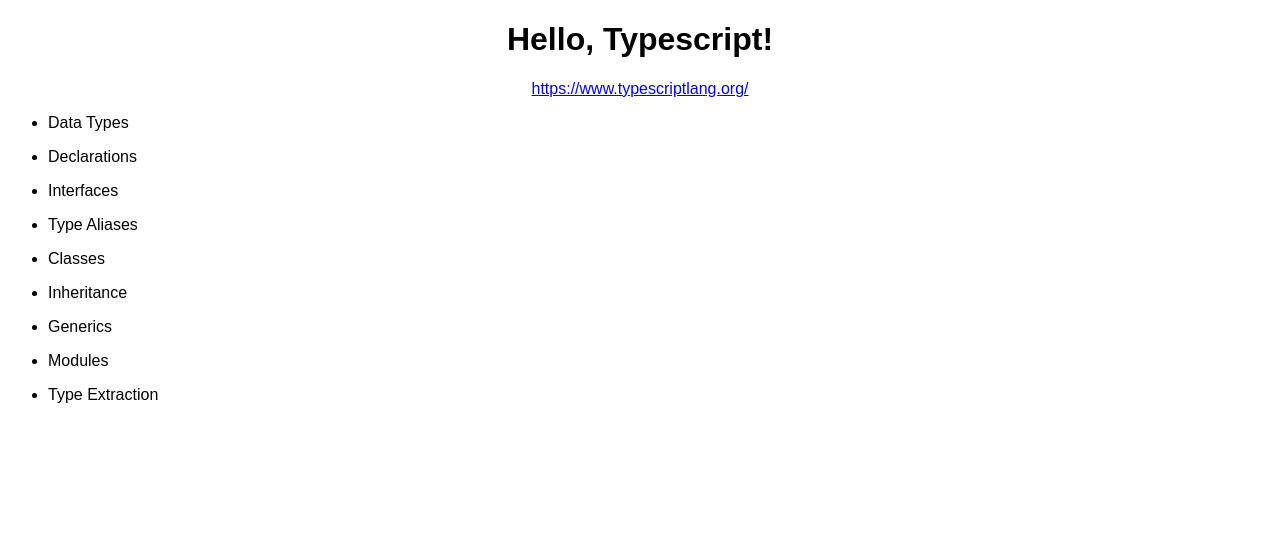
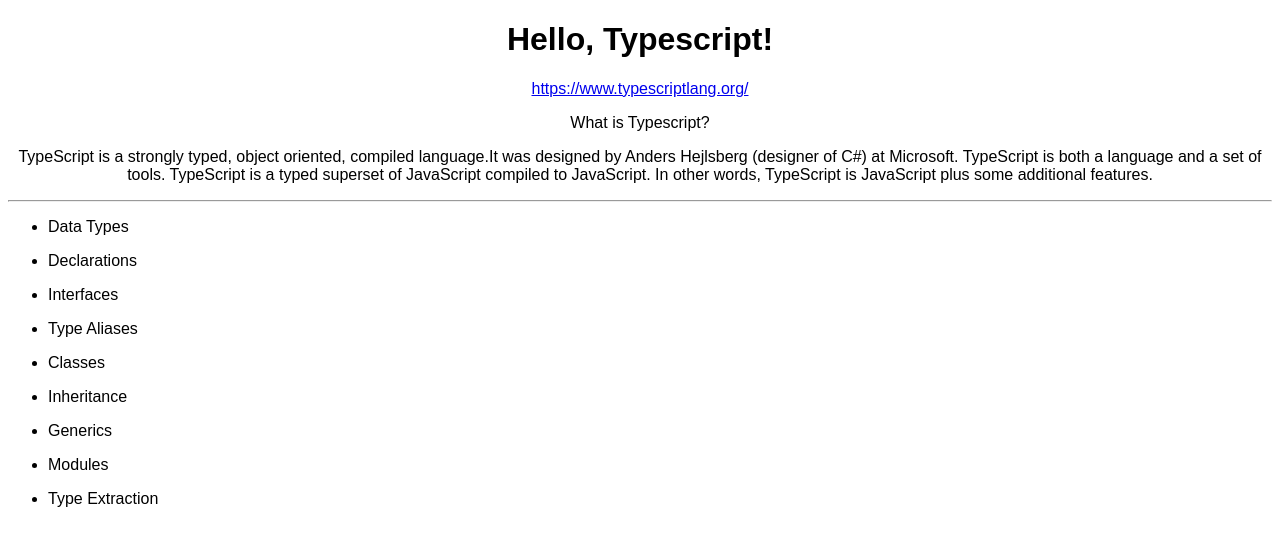
Before and after one commit to cra2ycoder/tutorial-typescript, a React (Create React App) app: page / in a window 1280 px wide. Shown: the top 546 px of the page. Built offline with nearby package versions, Linux system fonts and the light colour scheme.

Commit message:
basic files created

```diff
--- a/src/App.tsx
+++ b/src/App.tsx
@@ -19,6 +19,15 @@ export default function App() {
       <a href="https://www.typescriptlang.org/">
         https://www.typescriptlang.org/
       </a>
+      <p>What is Typescript?</p>
+      <p>
+        TypeScript is a strongly typed, object oriented, compiled language.It
+        was designed by Anders Hejlsberg (designer of C#) at Microsoft.
+        TypeScript is both a language and a set of tools. TypeScript is a typed
+        superset of JavaScript compiled to JavaScript. In other words,
+        TypeScript is JavaScript plus some additional features.
+      </p>
+      <hr />
       <ul>
         {topics.map((topic: string, index: number) => (
           <li key={`topic-${index}`}>{topic}</li>
```
Also changed, not shown: code/classes.ts (added), code/datatypes.ts (added), code/declarations.ts (added), code/generics.ts (added), code/inheritance.ts (added), code/interfaces.ts (added), code/modules.ts (added), code/typealiases.ts (added), code/typeextraction.ts (added).
